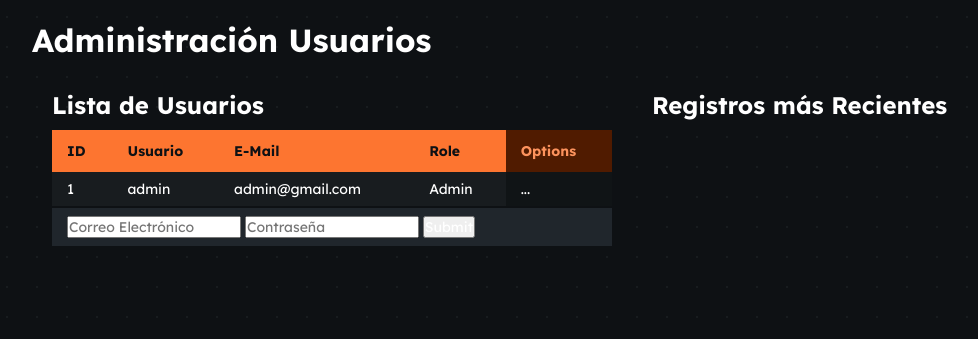
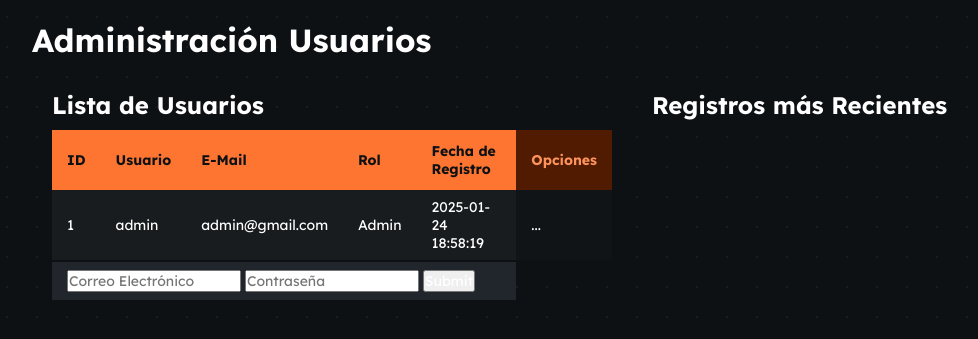
Before and after one commit to ElHeyne/ProyectoFinalTS, a Flask app: page /admin-panel/users in a window 1280 px wide. Shown: the part 148-487 px from the top of the page, without its empty margins (8-986 px from the left). Run offline with Flask 3, Linux system fonts and the light colour scheme; a user stored in the database is signed in; data comes from the database, SQL or seed files in the repository; both versions use the stored data as it was after the commit.

Commit message:
Añadido Campo en Tabla Usuario DB

```diff
--- a/src/templates/admin_users.html
+++ b/src/templates/admin_users.html
@@ -67,9 +67,10 @@
                         <th class="thead-title">ID</th>
                         <th class="thead-title">Usuario</th>
                         <th class="thead-title">E-Mail</th>
-                        <th class="thead-title">Role</th>
+                        <th class="thead-title">Rol</th>
+                        <th class="thead-title">Fecha de Registro</th>
 
-                        <th class="thead-option">Options</th>
+                        <th class="thead-option">Opciones</th>
                     </tr>
                 </thead>
                 <tbody>
@@ -86,6 +87,7 @@
                                 User
                             {% endif %}
                         </td>
+                        <td>{{user.user_register_date}}</td>
 
                         <td class="tbody-option">...</td>
                     </tr>
```
Also changed, not shown: src/models.py (+4 -4 lines), src/database/main.db.
